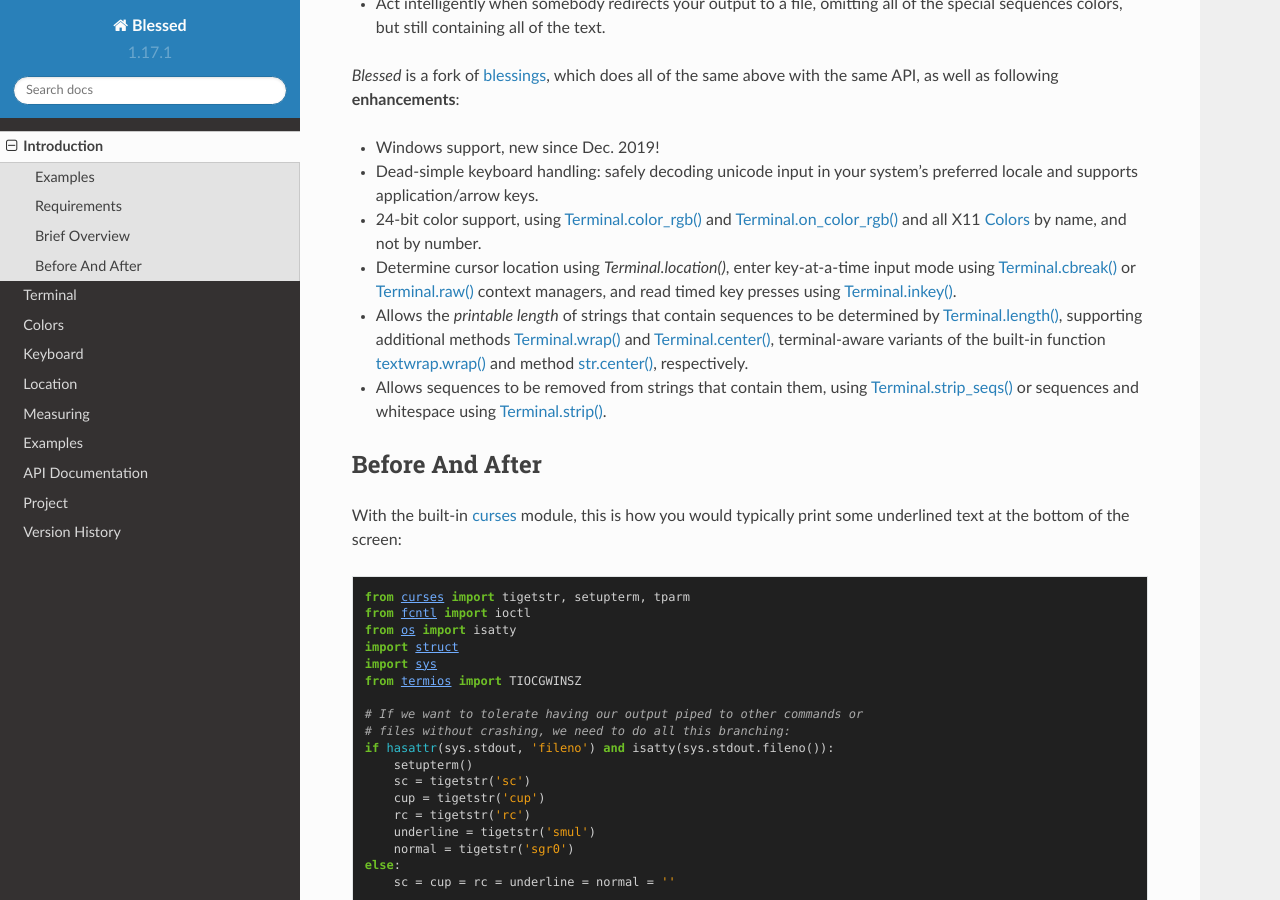
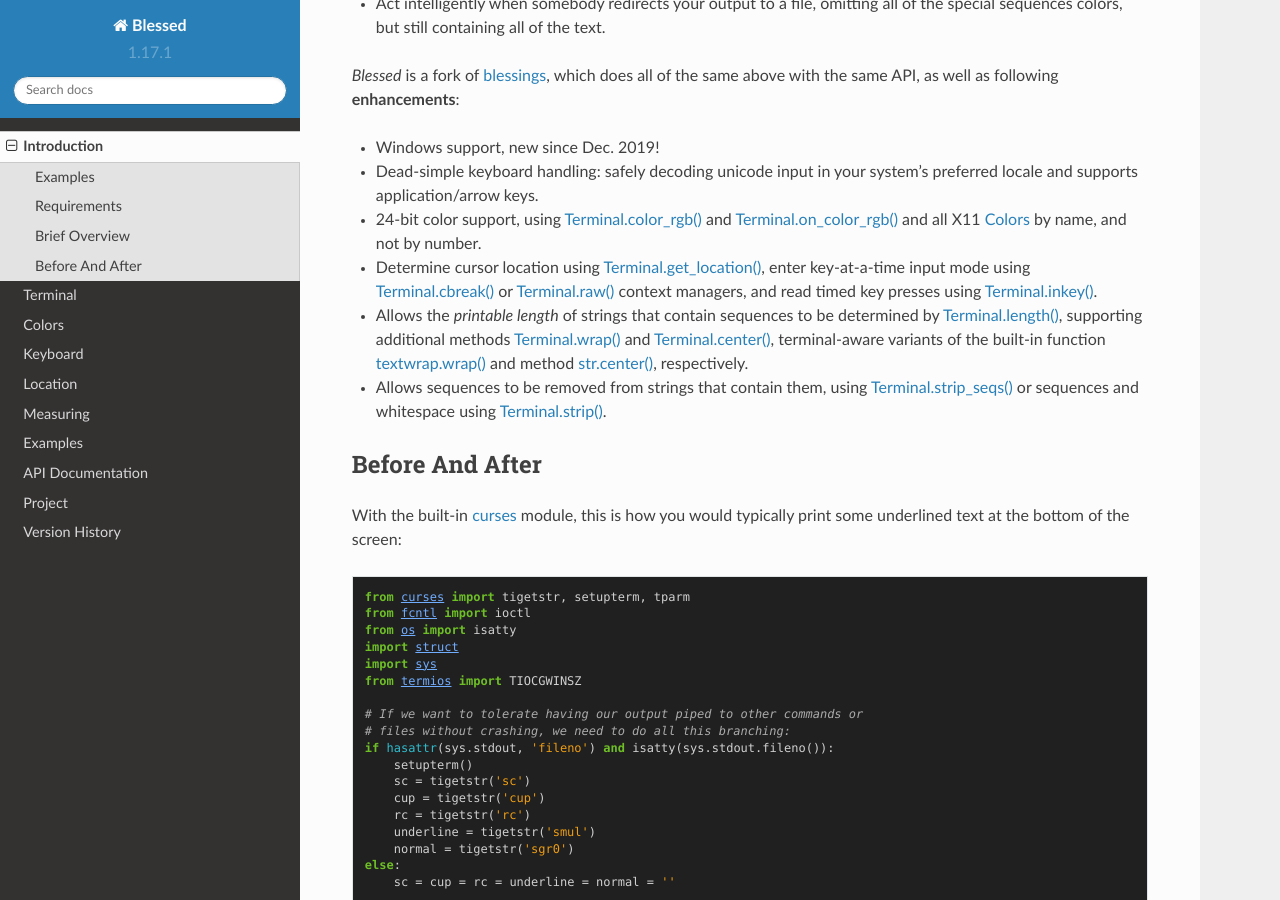
Before and after one commit to erikrose/blessings, a Sphinx documentation site: the page built from docs/intro.rst, in a window 1280 px wide and 900 px high, scrolled down 4075 px. Built offline with Sphinx 7.4.7 and the Read the Docs theme 2.0.0, drawn with Linux system fonts in a browser that asks for light colours.

```diff
--- a/docs/intro.rst
+++ b/docs/intro.rst
@@ -108,7 +108,7 @@
   supports application/arrow keys.
 * 24-bit color support, using `Terminal.color_rgb()`_ and `Terminal.on_color_rgb()`_ and all X11
   Colors_ by name, and not by number.
-* Determine cursor location using `Terminal.location()`, enter key-at-a-time input mode using
+* Determine cursor location using `Terminal.get_location()`_, enter key-at-a-time input mode using
   `Terminal.cbreak()`_ or `Terminal.raw()`_ context managers, and read timed key presses using
   `Terminal.inkey()`_.
 * Allows the *printable length* of strings that contain sequences to be determined by
@@ -179,6 +179,7 @@
 .. _textwrap.wrap(): https://docs.python.org/3/library/textwrap.html#textwrap.wrap
 .. _Terminal: https://blessed.readthedocs.io/en/stable/terminal.html
 .. _`Terminal.fullscreen()`: https://blessed.readthedocs.io/en/latest/api/terminal.html#blessed.terminal.Terminal.fullscreen
+.. _`Terminal.get_location()`: https://blessed.readthedocs.io/en/latest/location.html#finding-the-cursor
 .. _`Terminal.color_rgb()`: https://blessed.readthedocs.io/en/stable/api/terminal.html#blessed.terminal.Terminal.color_rgb
 .. _`Terminal.hidden_cursor()`: https://blessed.readthedocs.io/en/latest/api/terminal.html#blessed.terminal.Terminal.hidden_cursor
 .. _`Terminal.on_color_rgb()`: https://blessed.readthedocs.io/en/stable/api/terminal.html#blessed.terminal.Terminal.on_color_rgb
```
